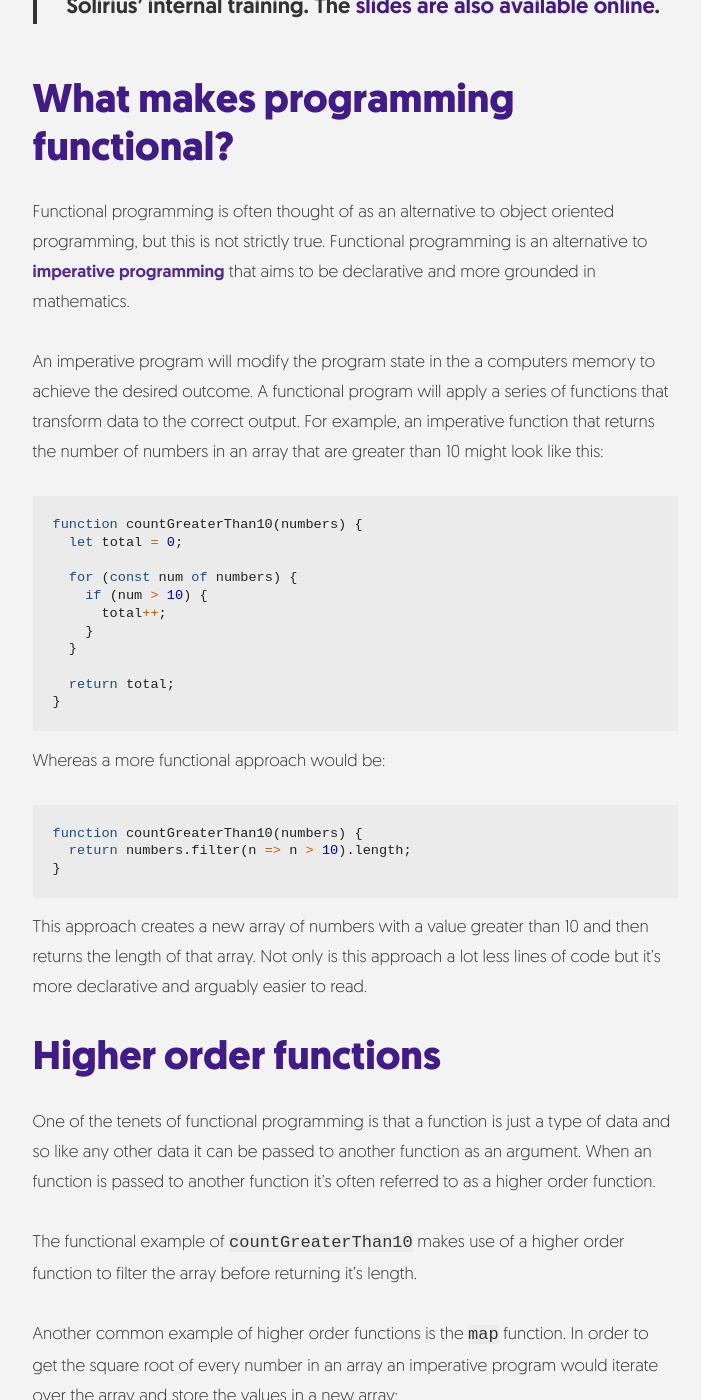
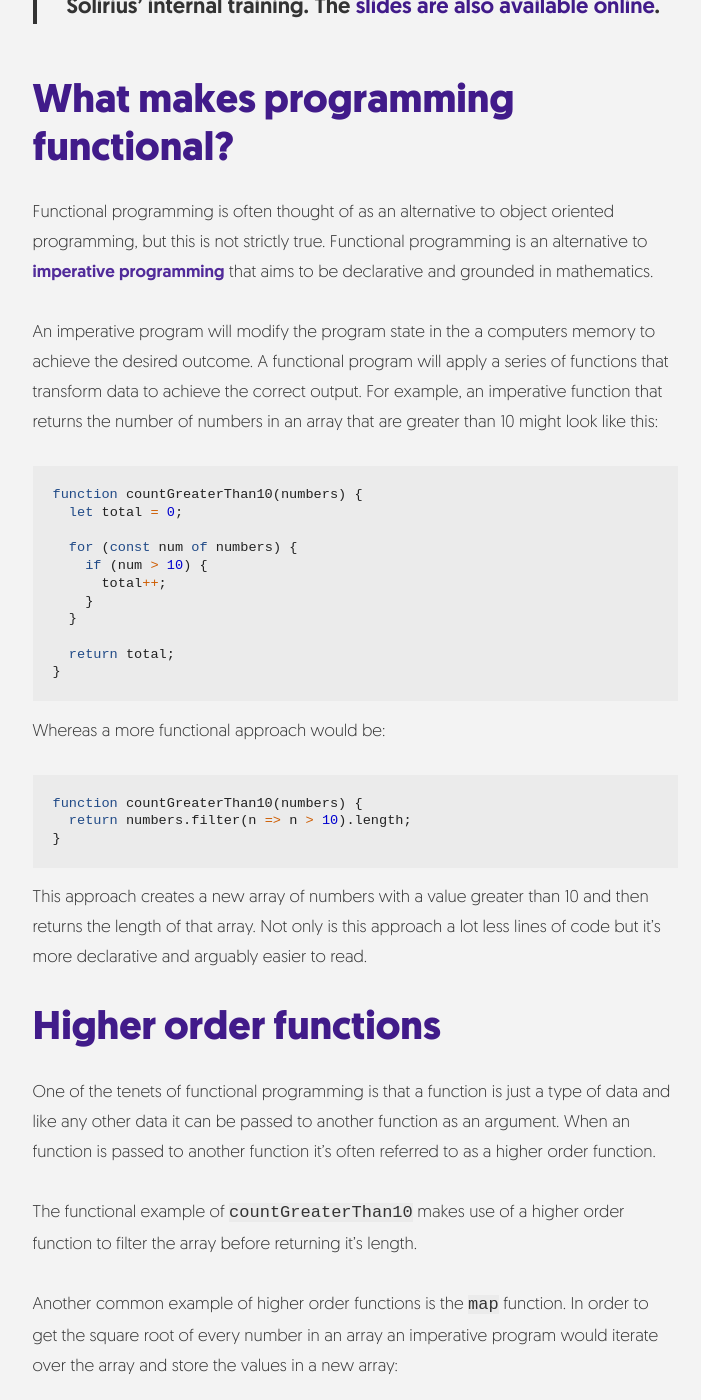
Before and after one commit to linusnorton/ljn.io, a Jekyll site: the page built from _posts/2019-10-12-introduction-to-functional-programming.md, in a window 1280 px wide and 1400 px high, scrolled down 611 px. Shown: the whole window, without its empty margins (285-986 px from the left). Built offline with Jekyll 4.4.1, drawn with Linux system fonts in a browser that asks for light colours.

Commit message:
minor language updates to introduction to functional programming

````diff
--- a/_posts/2019-10-12-introduction-to-functional-programming.md
+++ b/_posts/2019-10-12-introduction-to-functional-programming.md
@@ -12,9 +12,9 @@ This blog post serves as an accompanying article to the [introduction to functio
 
 # What makes programming functional?
 
-Functional programming is often thought of as an alternative to object oriented programming, but this is not strictly true. Functional programming is an alternative to [imperative programming](https://en.wikipedia.org/wiki/Imperative_programming) that aims to be declarative and more grounded in mathematics.
+Functional programming is often thought of as an alternative to object oriented programming, but this is not strictly true. Functional programming is an alternative to [imperative programming](https://en.wikipedia.org/wiki/Imperative_programming) that aims to be declarative and grounded in mathematics.
 
-An imperative program will modify the program state in the a computers memory to achieve the desired outcome. A functional program will apply a series of functions that transform data to the correct output. For example, an imperative function that returns the number of numbers in an array that are greater than 10 might look like this:
+An imperative program will modify the program state in the a computers memory to achieve the desired outcome. A functional program will apply a series of functions that transform data to achieve the correct output. For example, an imperative function that returns the number of numbers in an array that are greater than 10 might look like this:
 
 ```javascript
 function countGreaterThan10(numbers) {
@@ -42,7 +42,7 @@ This approach creates a new array of numbers with a value greater than 10 and th
 
 # Higher order functions
 
-One of the tenets of functional programming is that a function is just a type of data and so like any other data it can be passed to another function as an argument. When an function is passed to another function  it's often referred to as a higher order function.
+One of the tenets of functional programming is that a function is just a type of data and like any other data it can be passed to another function as an argument. When an function is passed to another function  it's often referred to as a higher order function.
 
 The functional example of `countGreaterThan10` makes use of a higher order function to filter the array before returning it's length.
 
````
